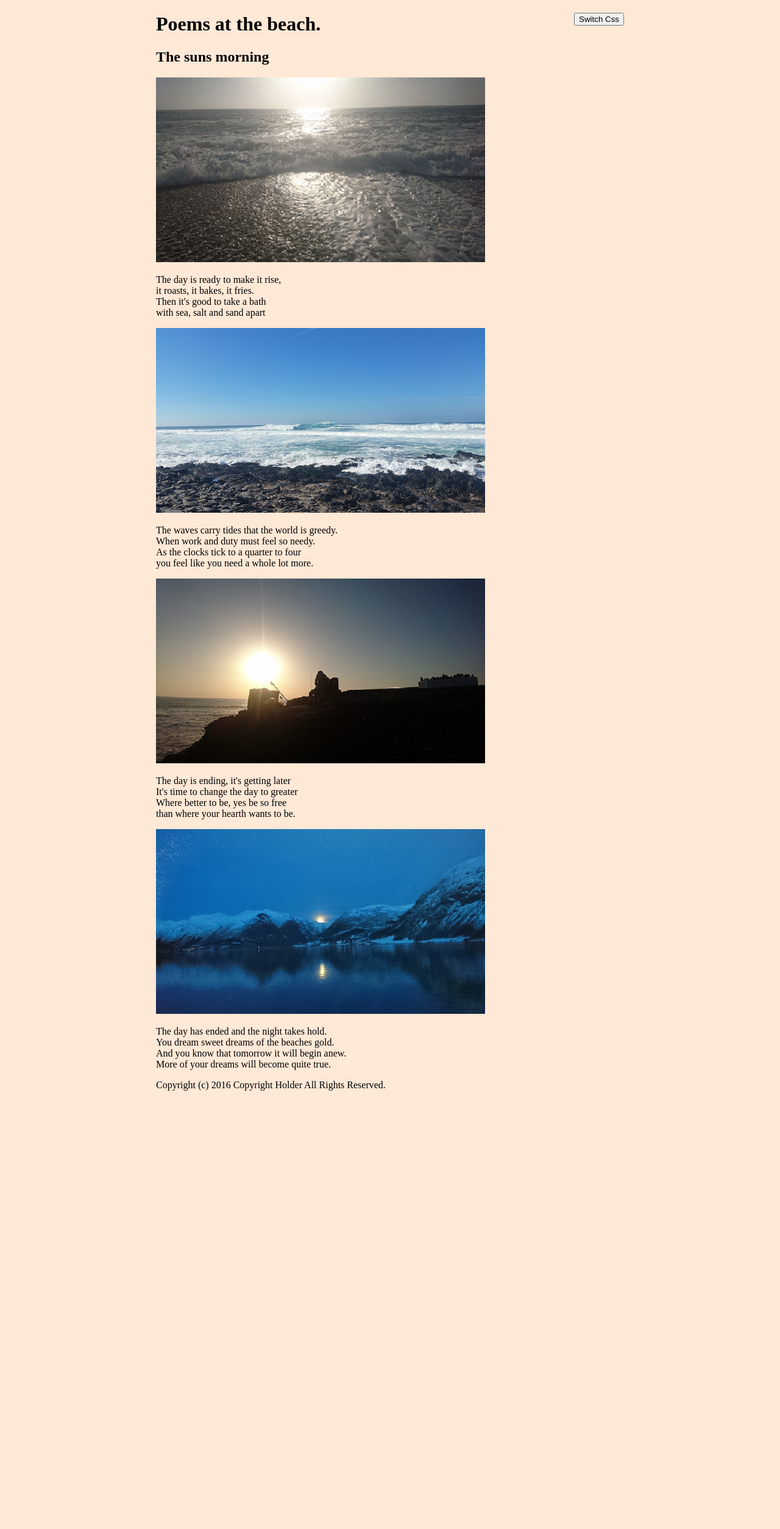
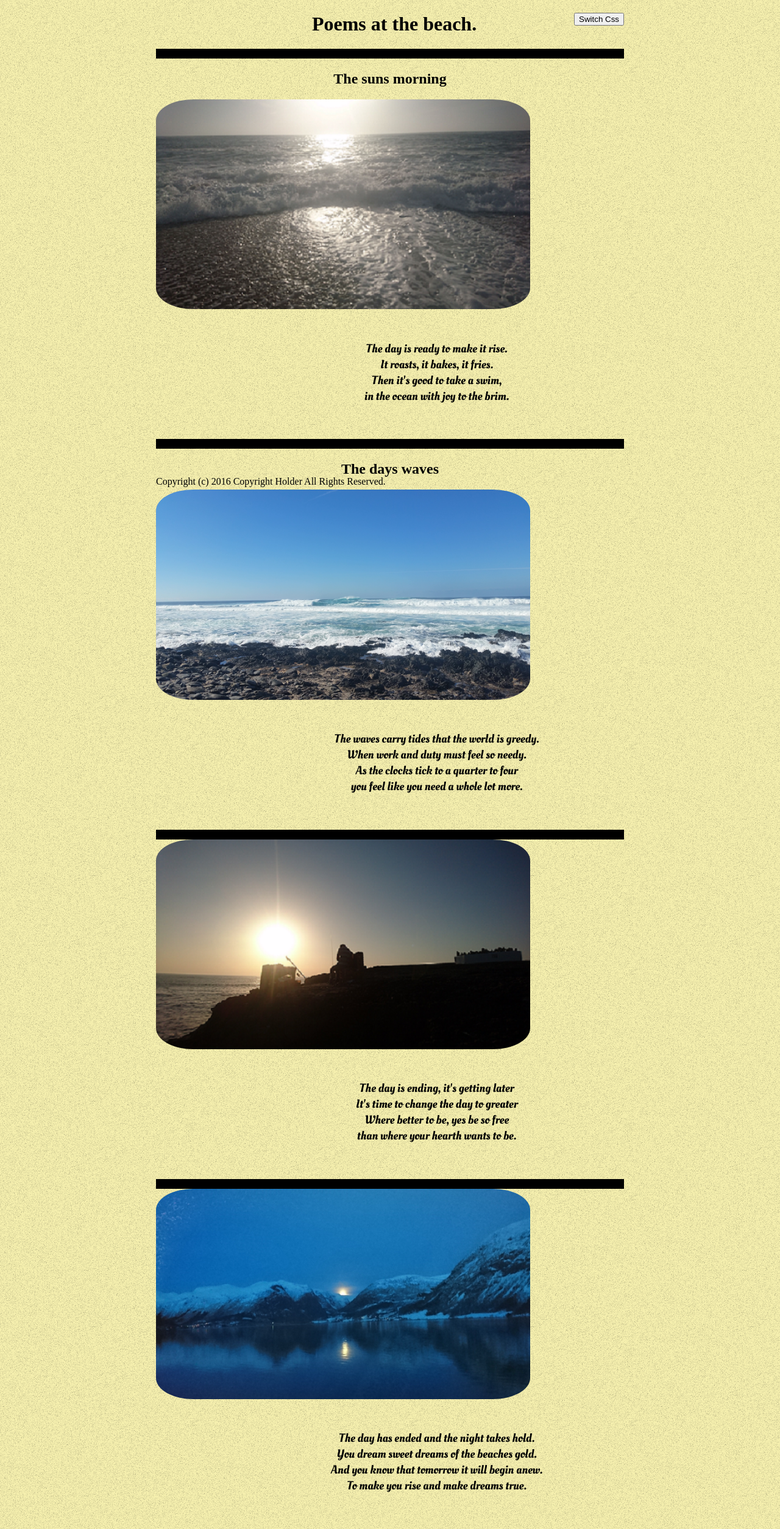
Before and after one commit to codedevstem/School, a PHP site: page / in a window 1280 px wide. Shown: the whole page at 61% size. Before the commit the page ends 1789 px from the top, so only its background shows below. Run offline with PHP 8.4, Linux system fonts and the light colour scheme.

Commit message:
Formatted the poems, edited the css and must work more later

```diff
--- a/dikult105/css_assignment/css/one.css
+++ b/dikult105/css_assignment/css/one.css
@@ -1,21 +1,58 @@
 body {
   width: 60%;
-  margin-left: auto;
-  margin-right: auto;
-  background-color: #FEE8D6;
+  margin-left: 20%;
+  margin-right: 20%;
+  background-image: url("../images/bgSand.png");
 }
+
 header {
   display: inline;
   width: 100%;
 }
-
-.pictureFrames {
-  max-width: 150%;
-  break-after: always;
-  float: left;
-  clear:both;
+header h1 {
+  text-align: center;
+  margin-left: 3em;
 }
 
+section h1 {
+  text-align: center;
+}
+.pictureFrames {
+  text-align: center;
+  margin-bottom: 5%;
+  height: auto;
+  clear: both;
+  border-top: 1em solid black;
+
+}
+section img {
+  border-radius: 10%;
+  float: left;
+
+  text-align: center;
+  clear: left;
+  margin-bottom: 2em;
+  width: 100%;
+  max-width: 80%;
+}
+p {
+  max-width: 60%;
+  min-width: 60%;
+
+  float: right;
+  text-align: center;
+
+  clear: right;
+  margin-right: 10%;
+  margin-bottom: 3em;
+  font-size: 1.2em;
+  font-family: 'Oleo Script', cursive;
+}
 #cssChangeButton {
   float: right;
 }
+footer {
+  position: fixed;
+  bottom: 1px;
+
+}
--- a/dikult105/css_assignment/index.html
+++ b/dikult105/css_assignment/index.html
@@ -4,6 +4,7 @@
     <meta charset="utf-8">
     <title>Css assignment</title>
     <link rel="stylesheet" href="css/one.css" id="replaceLink">
+    <link href="https://fonts.googleapis.com/css?family=Oleo+Script" rel="stylesheet">
     <script src="scripts/switchCSS.js"></script>
   </head>
   <body>
@@ -13,17 +14,18 @@
       <h1>Poems at the beach.</h1>
     </header>
     <main>
-      <section id="theSunRise">
+      <section id="theSunRise" class="pictureFrames">
         <h1>The suns morning</h1>
         <img src="images/beachWave.png" alt="Picture of a sunrise." />
         <p>
-          The day is ready to make it rise,<br>
-          it roasts, it bakes, it fries.<br>
-          Then it's good to take a bath<br>
-          with sea, salt and sand apart
+          The day is ready to make it rise.<br>
+          It roasts, it bakes, it fries.<br>
+          Then it's good to take a swim,<br>
+          in the ocean with joy to the brim.
         </p>
       </section>
-      <section id="dayBreak">
+      <section id="dayBreak" class="pictureFrames">
+        <h1>The days waves</h1>
         <img src="images/bigWaves.png" alt="Picture of a day at the beach." />
         <p>
           The waves carry tides that the world is greedy.<br>
@@ -32,7 +34,7 @@
           you feel like you need a whole lot more.
         </p>
       </section>
-      <section id="theSunSet">
+      <section id="theSunSet" class="pictureFrames">
         <img src="images/fisherSunset.png" alt="Picture of a man fishing at sunset" />
         <p>
           The day is ending, it's getting later<br>
@@ -41,13 +43,13 @@
           than where your hearth wants to be.
         </p>
       </section>
-      <section id="nightTime">
+      <section id="nightTime" class="pictureFrames">
         <img src="images/moonLight.png" alt="Picture of the moon in the nighttime" />
         <p>
           The day has ended and the night takes hold.<br>
           You dream sweet dreams of the beaches gold.<br>
           And you know that tomorrow it will begin anew.<br>
-          More of your dreams will become quite true.
+          To make you rise and make dreams true.
         </p>
       </section>
     </main>
```
Also changed, not shown: dikult105/css_assignment/images/bgSand.png (added), 1 other file.
